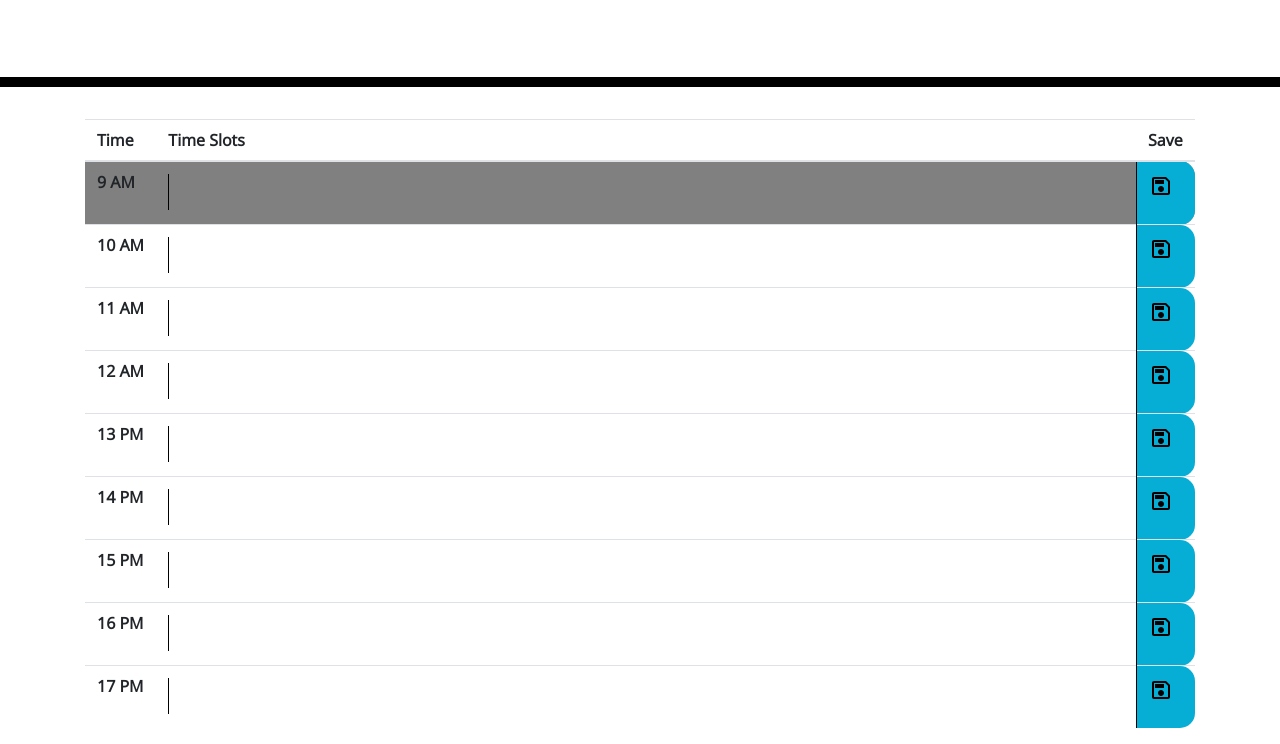
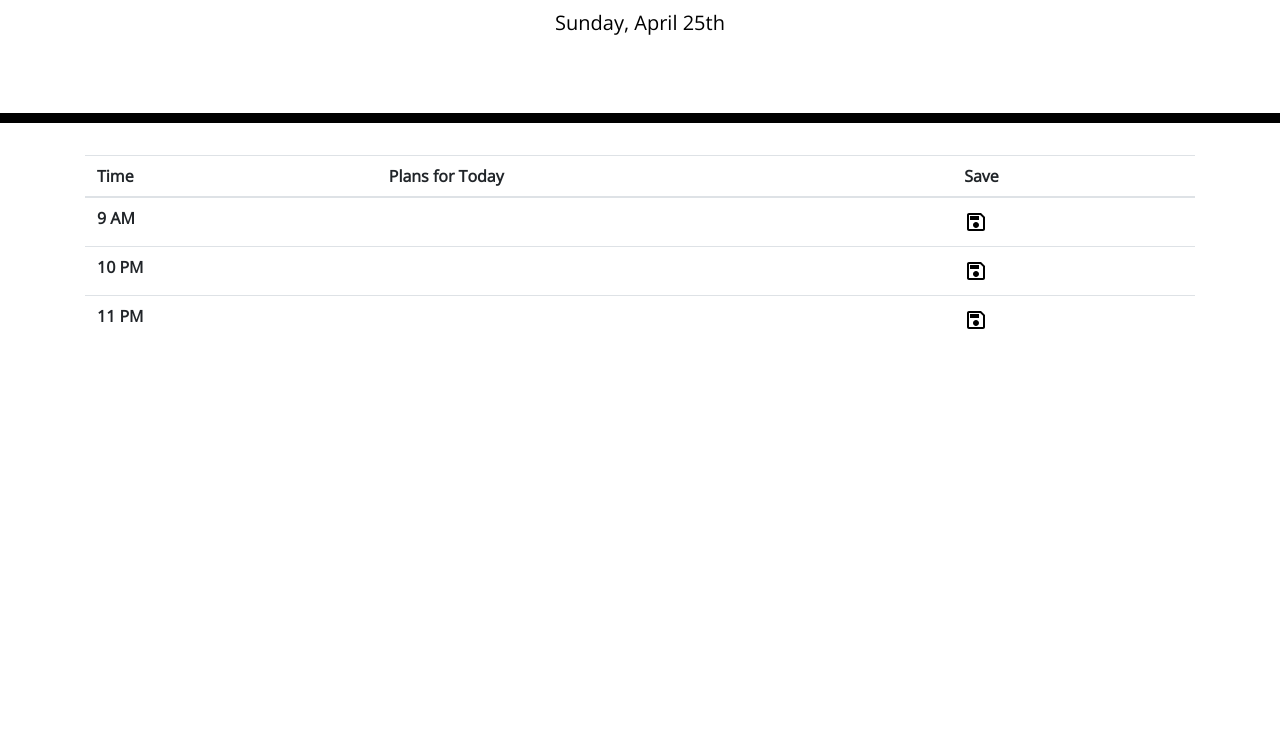
Before and after one commit to Chabivz/005-DayPlanner, a plain HTML site: page index.html in a window 1280 px wide. Shown: the part 181-925 px from the top of the page. After the commit the page ends 800 px from the top, so only its background shows below. Drawn offline with nearby package versions, Linux system fonts and the light colour scheme.

Commit message:
Pulling repo after destroying the old codes

```diff
--- a/css/style.css
+++ b/css/style.css
@@ -11,6 +11,7 @@ body {
     color: #000000;
     border-left: 1px solid black;
     padding: 10px;
+
   }
 
   .jumbotron {
@@ -74,5 +75,5 @@ body {
   /* My Codes Below */
 
 #tr9 {
-  background-color: grey;
+  /* background-color: grey; */
 }
--- a/index.html
+++ b/index.html
@@ -30,65 +30,40 @@
     </header>
     <div class="container">
       <!-- Timeblocks go here -->
-      <table class="table table-hover">
+      <table class="table">
         <thead>
           <tr>
             <th scope="col">Time</th>
-            <th scope="col" >Time Slots</th>
+            <th scope="col">Plans for Today</th>
             <th scope="col">Save</th>
-            <!-- <th scope="col">Handle</th> -->
           </tr>
         </thead>
-          <tr class="tableRow" ondblclick="updatePlans('9')" id="tr9">
+        <tbody class="tableBody">
+          <tr>
             <th scope="row">9 AM</th>
-            <td ><textarea class="plans" name="9AM" cols="100" rows="1"></textarea></td>
-            <td class="saveBtn" id="09" onclick="save('9')"><img src="./images/save_black_24dp.svg" alt=""></td>
+            <td id="td09" onclick="tdclicked('09')" value='09'></td>
+            <td class="tdSaveBtn" >
+              <img src="./images/save_black_24dp.svg" alt="Save button image">
+            </td>
           </tr>
-          <tr class="tableRow" ondblclick="updatePlans('10')" id="tr10">
-            <th scope="row">10 AM</th>
-            <td ><textarea class="plans"  name="10AM" cols="100" rows="1"></textarea></td>
-            <td class="saveBtn" id="10" onclick="save('10')"><img src="./images/save_black_24dp.svg" alt=""></td>
+          <tr>
+            <th scope="row">10 PM</th>
+            <td id="td10" onclick="tdclicked('10')" value='0'></td>
+            <td class="tdSaveBtn" >
+              <img src="./images/save_black_24dp.svg" alt="Save button image">
+            </td>
           </tr>
-          <tr class="tableRow" ondblclick="updatePlans('11')" id="tr11">
-            <th scope="row">11 AM</th>
-            <td  ><textarea class="plans"  name="11AM" cols="100" rows="1"></textarea></td>
-            <td class="saveBtn" id="11" onclick="save('11')"><img src="./images/save_black_24dp.svg" alt=""></td>
+          <tr>
+            <th scope="row">11 PM</th>
+            <td id="td11" onclick="tdclicked('11')" value='11'></td>
+            <td class="tdSaveBtn" >
+              <img src="./images/save_black_24dp.svg" alt="Save button image">
+            </td>
           </tr>
-          <tr class="tableRow" ondblclick="updatePlans('12')" id="tr12">
-            <th scope="row">12 AM</th>
-            <td ><textarea class="plans"  name="12AM" cols="100" rows="1"></textarea></td>
-            <td class="saveBtn" id="12" onclick="save('12')"><img src="./images/save_black_24dp.svg" alt=""></td>
-          </tr>
-          <tr class="tableRow" ondblclick="updatePlans('13')" id="tr13">
-            <th scope="row">13 PM</th>
-            <td ><textarea class="plans"  name="13PM" cols="100" rows="1"></textarea></td>
-            <td class="saveBtn" id="13" onclick="save('13')"><img src="./images/save_black_24dp.svg" alt=""></td>
-          </tr>
-          <tr class="tableRow" ondblclick="updatePlans('14')" id="tr14">
-            <th scope="row">14 PM</th>
-            <td ><textarea class="plans"  name="14PM" cols="100" rows="1" ></textarea></td>
-            <td class="saveBtn" id="14" onclick="save('14')"><img src="./images/save_black_24dp.svg" alt=""></td>
-          </tr>
-          <tr class="tableRow" ondblclick="updatePlans('15')" id="tr15">
-            <th scope="row">15 PM</th>
-            <td ><textarea class="plans"  name="15PM" cols="100" rows="1"></textarea></td>
-            <td class="saveBtn" id="15" onclick="save('15')"><img src="./images/save_black_24dp.svg" alt=""></td>
-          </tr>
-          <tr class="tableRow" ondblclick="updatePlans('16')" id="tr16">
-            <th scope="row">16 PM</th>
-            <td ><textarea class="plans"  name="16PM" cols="100" rows="1"></textarea></td>
-            <td class="saveBtn" id="16" onclick="save('16')"><img src="./images/save_black_24dp.svg" alt=""></td>
-          </tr>
-          <tr class="tableRow" ondblclick="updatePlans('17')" id="tr17">
-            <th scope="row">17 PM</th>
-            <td  ><textarea class="plans"  name="17PM" cols="100" rows="1"></textarea></td>
-            <td class="saveBtn" id="17" onclick="save('17')"><img src="./images/save_black_24dp.svg" alt=""></td>
-          </tr>
+        </tbody>
+      </table>
+    </div>
 
-
-      </table>
-
-    </div>
 
     <script src="https://cdnjs.cloudflare.com/ajax/libs/jquery/3.2.1/jquery.min.js"></script>
     <script src="https://cdnjs.cloudflare.com/ajax/libs/moment.js/2.24.0/moment.min.js"></script>
--- a/js/script.js
+++ b/js/script.js
@@ -1,42 +1,64 @@
 
-// Header Date
 
+// Starts with V ends with ARIABLE
 let today = moment();
 let TodaysDate = today.format("dddd, MMMM Do");
-$("#currentDay").text(TodaysDate);
-
-// Starts with V ends with ARIABLE
-let tr9El = document.querySelector("#tr9");
-let tr9txtEl = document.getElementById("9AM");
+let tBodyEl = document.querySelector("#tableBody");
 let plansEl = $('.plans');
 let source = document.getElementById("currentDay");
 let clockValEl = $('.clockValidation');
-//
+let dateTime = null;
+let time;
+
+
+
+// Modal Button
+$('#myModal').on('shown.bs.modal', function () {
+    $('#myInput').trigger('focus')
+  })
+
+// Header Date
+$("#currentDay").text(TodaysDate);
 // jQuery disable text area
 plansEl.prop('disabled', true);
 
+
 // tr9txtEl.value = source.innerText;
 
-function updatePlans(plans) {
+function updatePlans(hour) {
+    event.preventDefault();
     if ( plansEl.prop('disabled') == true) {
-    plansEl.prop('disabled', false);
+        let divHour = hour - 9;
+        plansEl.prop('disabled', false);
+        console.log(divHour)
     console.log("set value to false");
+
+    }
+}
+// save the text when insert stuff on the text box
+function save(saveBtn) {
+    // let schedulerStorage = JSON(localStorage.getItem("schedulerStorage")) || [];
 
 }
 
-// save the text when insert stuff on the text box
-function save(saveBtn) {
-    let schedulerStorage = JSON(localStorage.getItem("schedulerStorage")) || [];
+// checking the hour clock if the
+function clockChecker() {
 
+    let hourNow = moment().format('HH');
+    console.log(hourNow);
+    // console.log(tBodyEl);
+    for (var i = 9 ; i <= 17; i++) {
+        console.log(i)
+    }
 }
 
-
-// checking the hour clock if the
-function clockChecker() {
-    for ( let i = 0 ; clockValEl <= i ; i++ ) {
+clockChecker();
 
 
+// Save the input on the JSON
+function savePlans(save) {
 
-    }
+    console.log(save);
+}
 
-}
+console.log(tBodyEl);
```
Also changed, not shown: 1 other file.
